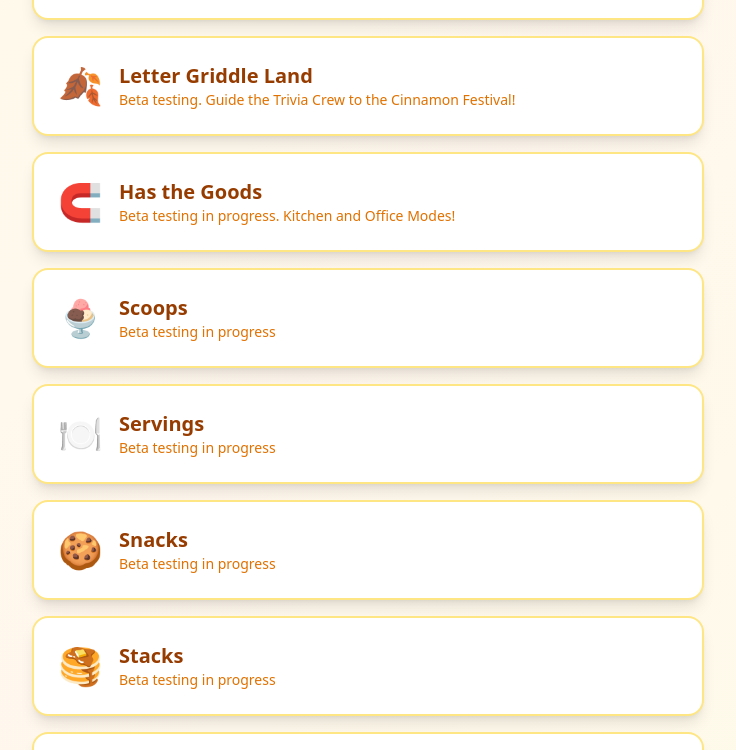
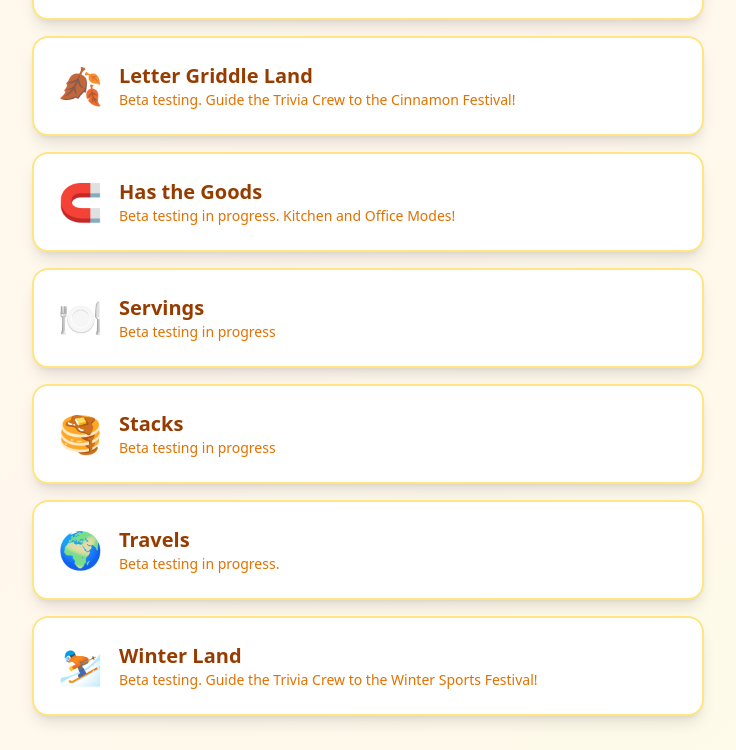
Before and after one commit to lauriegriddle/griddle-game, a Next.js app: page /beta in a window 1280 px wide. Shown: the part 408-1158 px from the top of the page, without its empty margins (272-1008 px from the left). Built offline with nearby package versions, Linux system fonts and the light colour scheme.

Commit message:
Remove Scoops and Snacks from the beta page

```diff
--- a/app/beta/page.js
+++ b/app/beta/page.js
@@ -25,21 +25,9 @@ export default function BetaGames() {
         description: "Beta testing in progress.  Kitchen and Office Modes!"
     },
     {
-        name: "Scoops",
-        href: "/scoops",
-        emoji: "🍨",
-        description: "Beta testing in progress"
-    },
-    {
         name: "Servings",
         href: "/servings",
         emoji: "🍽️",
-        description: "Beta testing in progress"
-    },
-    {
-        name: "Snacks",
-        href: "/snacks",
-        emoji: "🍪",
         description: "Beta testing in progress"
     },
     {
```
